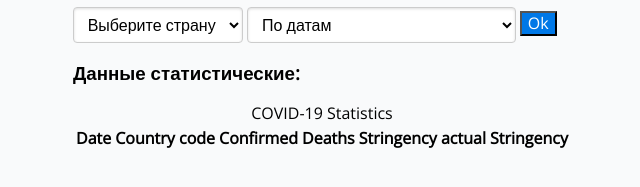
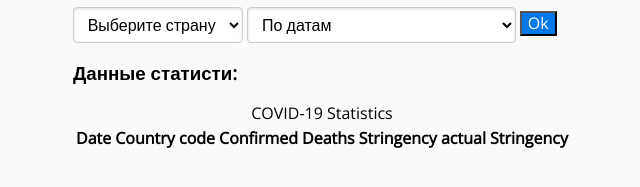
Before and after one commit to Beastlex/diplom_project, a plain HTML site: page frontend/index.html in a window 1280 px wide. Shown: the part 395-582 px from the top of the page, 318-958 px from the left. Drawn offline with nearby package versions, Linux system fonts and the light colour scheme; no server answers.

Commit message:
2022-03-10: frontend: test pipeline

```diff
--- a/frontend/index.html
+++ b/frontend/index.html
@@ -28,7 +28,7 @@
         </select>
         <button type="submit" id="request-btn" class="pure-form pure-button-primary">Ok</button>
     </form>
-    <h3>Данные статистические:</h3>
+    <h3>Данные статисти:</h3>
     <div id="data-div">
       <table>
         <caption>COVID-19 Statistics</caption>
```
